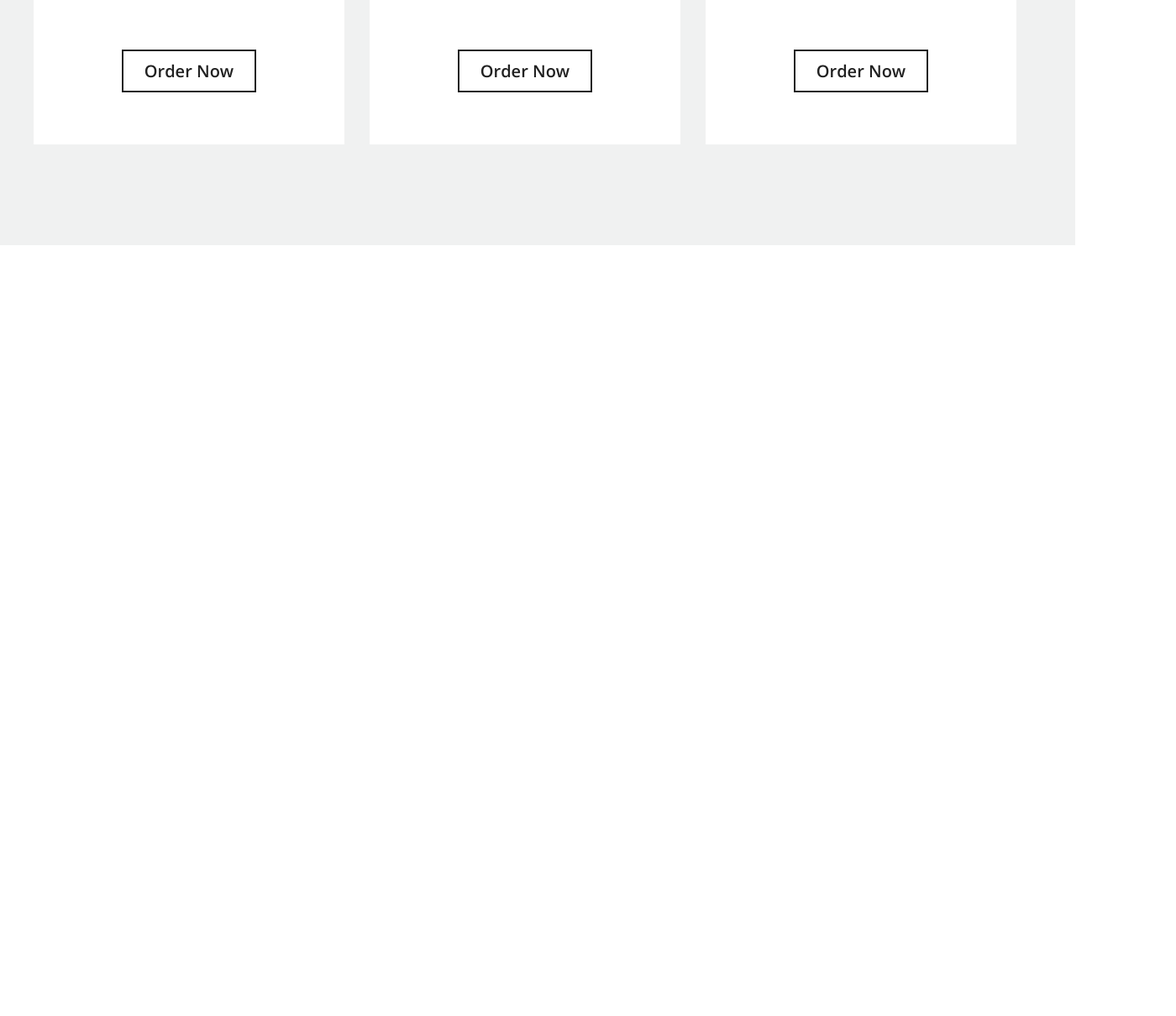
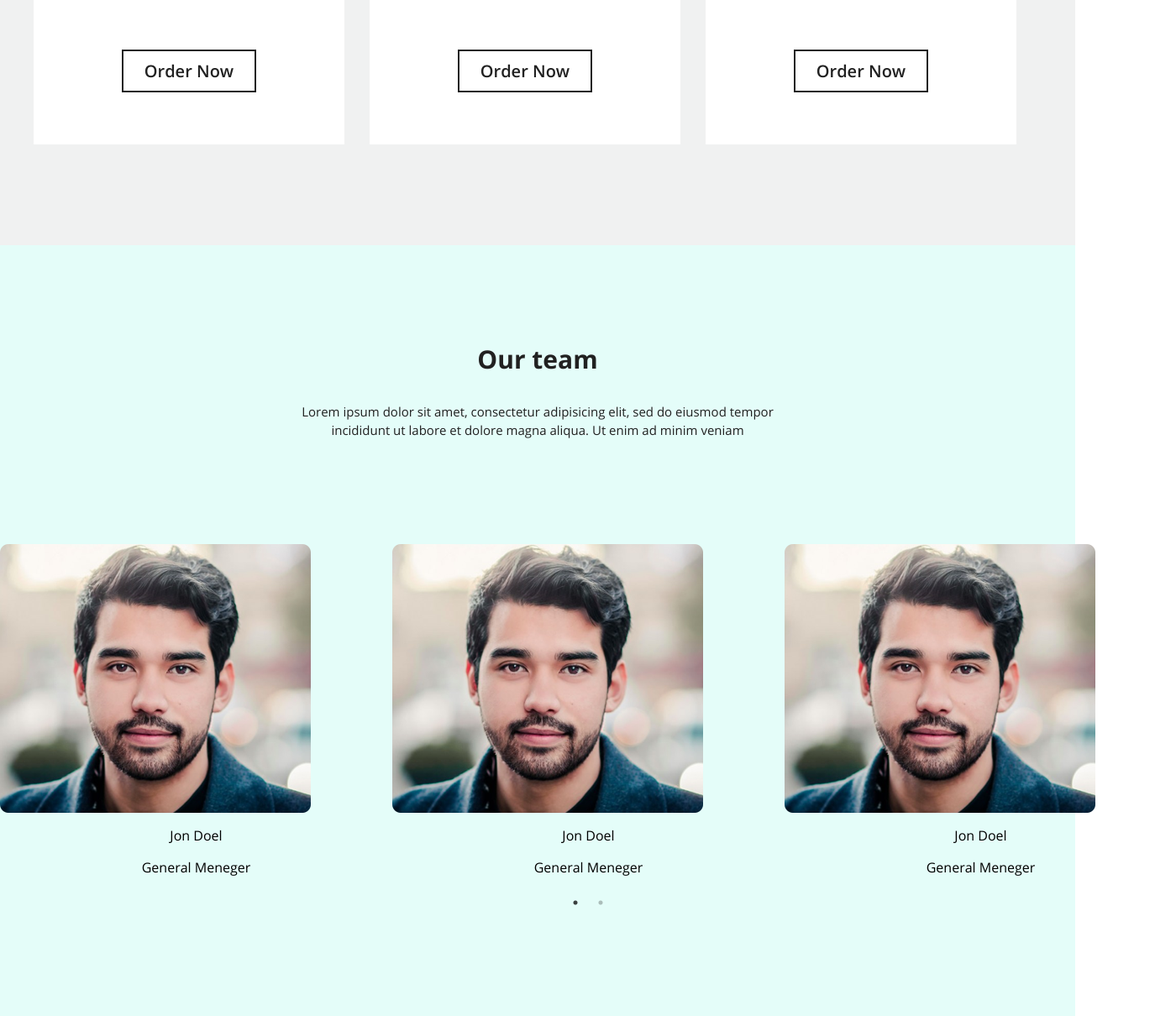
Before and after one commit to Maksim1509/bem_practice, a website built with Parcel: page src/pug/index.pug in a window 1280 px wide. Shown: the part 5675-6885 px from the top of the page at 84% size, 1400 px wide, since content can reach past the window. Before the commit the page ends 5967 px from the top, so only its background shows below. Built offline with nearby package versions, Linux system fonts and the light colour scheme.

Commit message:
add slick

```diff
--- a/package.json
+++ b/package.json
@@ -21,6 +21,7 @@
   },
   "dependencies": {
     "bootstrap": "^4.3.1",
-    "jquery": "^3.4.0"
+    "jquery": "^3.4.0",
+    "slick-carousel": "^1.8.1"
   }
 }
--- a/src/js/index.js
+++ b/src/js/index.js
@@ -1,5 +1,6 @@
 /* eslint-disable linebreak-style */
 import $ from 'jquery';
+import slick from 'slick-carousel';
 
 $('document').ready(
   () => $('.button[filter="wd"]').click(
@@ -66,3 +67,13 @@ $('document').ready(
     },
   ),
 );
+
+$('document').ready(
+  () => $('.team').slick({
+    infinite: true,
+    slidesToShow: 3,
+    slidesToScroll: 3,
+    arrows: false,
+    dots: true,
+  }),
+);
--- a/src/pug/index.pug
+++ b/src/pug/index.pug
@@ -6,6 +6,8 @@ html(lang="en")
         meta(http-equiv="X-UA-Compatible", content="ie=edge")
         title web dev
         link(rel="stylesheet" href="https://use.fontawesome.com/releases/v5.8.1/css/all.css" integrity="sha384-50oBUHEmvpQ+1lW4y57PTFmhCaXp0ML5d60M1M7uH2+nqUivzIebhndOJK28anvf" crossorigin="anonymous")
+        link(rel="stylesheet", href="../../node_modules/slick-carousel/slick/slick.css")
+        link(rel="stylesheet", href="../../node_modules/slick-carousel/slick/slick-theme.css")
         link(rel="stylesheet", href="../scss/main.scss")
     body
         header.menu-bar
@@ -197,5 +199,34 @@ html(lang="en")
                             li 24/7 Suports
                     .plan__footer
                         button.button Order Now
-
+        section.services
+            h2.services__title Our team
+            p.services__text.
+                Lorem ipsum dolor sit amet, consectetur adipisicing elit, sed do eiusmod tempor
+                incididunt ut labore et dolore magna aliqua. Ut enim ad minim veniam
+            .team
+                .team-member
+                    img(src="../img/team1.png", alt="photo")
+                    p.team-member__name Jon Doel
+                    p.team-member__posotion General Meneger
+                .team-member
+                    img(src="../img/team1.png", alt="photo")
+                    p.team-member__name Jon Doel
+                    p.team-member__posotion General Meneger
+                .team-member
+                    img(src="../img/team1.png", alt="photo")
+                    p.team-member__name Jon Doel
+                    p.team-member__posotion General Meneger
+                .team-member
+                    img(src="../img/team1.png", alt="photo")
+                    p.team-member__name Jon Doel
+                    p.team-member__posotion General Meneger
+                .team-member
+                    img(src="../img/team1.png", alt="photo")
+                    p.team-member__name Jon Doel
+                    p.team-member__posotion General Meneger
+                .team-member
+                    img(src="../img/team1.png", alt="photo")
+                    p.team-member__name Jon Doel
+                    p.team-member__posotion General Meneger
         script(src="../js/index.js")
--- a/src/scss/main.scss
+++ b/src/scss/main.scss
@@ -317,3 +317,20 @@ ul, li {
         }
     }
 }
+.team {
+    display: flex;
+    max-width: 1400px;
+    justify-content: center;
+}
+.team-member {
+    display: flex;
+    flex-direction: column;
+    text-align: center;
+    width: 370px;
+    padding-right: 50px;
+
+
+}
+.slick-slider {
+    margin: 0 auto;
+}
```
Also changed, not shown: 1 other file.
